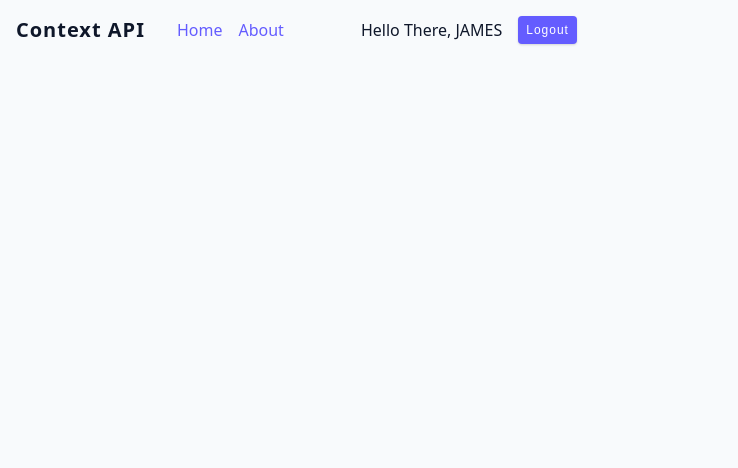
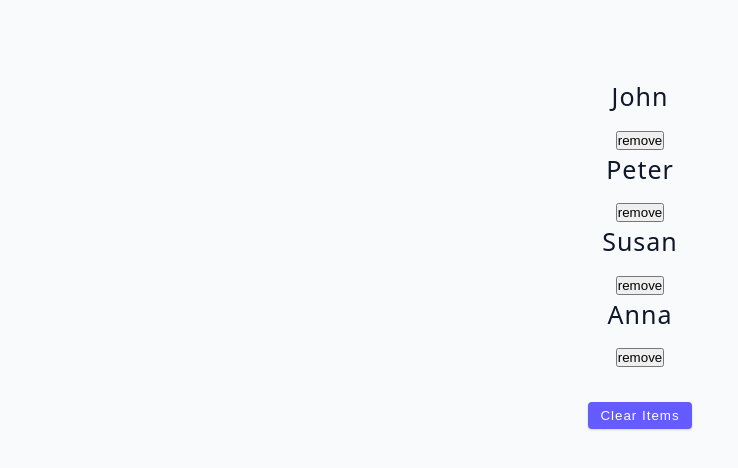
Before and after one commit to jsBear92/my-react-hooks-advanced, a React (Vite) app: page / in a window 1280 px wide. Shown: the top 468 px of the page, without its empty margins (0-738 px from the left). Built offline with nearby package versions, Linux system fonts and the light colour scheme.

Commit message:
useReducer

```diff
--- a/src/App.jsx
+++ b/src/App.jsx
@@ -1,8 +1,8 @@
-import Starter from './tutorial/09-context-api/starter/Navbar';
+import Starter from './tutorial/10-useReducer/starter/01-useReducer';
 
 function App() {
   return (
-    <div>
+    <div className='container'>
       <Starter />
     </div>
   );
--- a/src/tutorial/10-useReducer/starter/01-useReducer.jsx
+++ b/src/tutorial/10-useReducer/starter/01-useReducer.jsx
@@ -1,15 +1,36 @@
-import React from 'react';
+import { useReducer } from 'react';
 import { data } from '../../../data';
+
+const defaultState = {
+  people: data,
+};
+
+const reducer = (state, action) => {
+  if (action.type === 'CLEAR_LIST') {
+    return { ...state, people: [] };
+  }
+};
+
 const ReducerBasics = () => {
-  const [people, setPeople] = React.useState(data);
+  const [state, dispatch] = useReducer(reducer, defaultState);
 
   const removeItem = (id) => {
-    let newPeople = people.filter((person) => person.id !== id);
-    setPeople(newPeople);
+    // let newPeople = people.filter((person) => person.id !== id);
+    // setPeople(newPeople);
   };
+
+  const clearList = () => {
+    dispatch({ type: 'CLEAR_LIST' });
+    // setPeople([]);
+  };
+
+  const resetList = () => {
+    // setPeople(data);
+  };
+
   return (
     <div>
-      {people.map((person) => {
+      {state.people.map((person) => {
         const { id, name } = person;
         return (
           <div key={id} className='item'>
@@ -18,13 +39,23 @@
           </div>
         );
       })}
+      {state.people.length !== 0 ? (
         <button
           className='btn'
           style={{ marginTop: '2rem' }}
-        onClick={() => setPeople([])}
+          onClick={clearList}
         >
           clear items
         </button>
+      ) : (
+        <button
+          className='btn'
+          style={{ marginTop: '2rem' }}
+          onClick={resetList}
+        >
+          reset items
+        </button>
+      )}
     </div>
   );
 };
```
Lines whose indentation alone changed are shown as unchanged.
